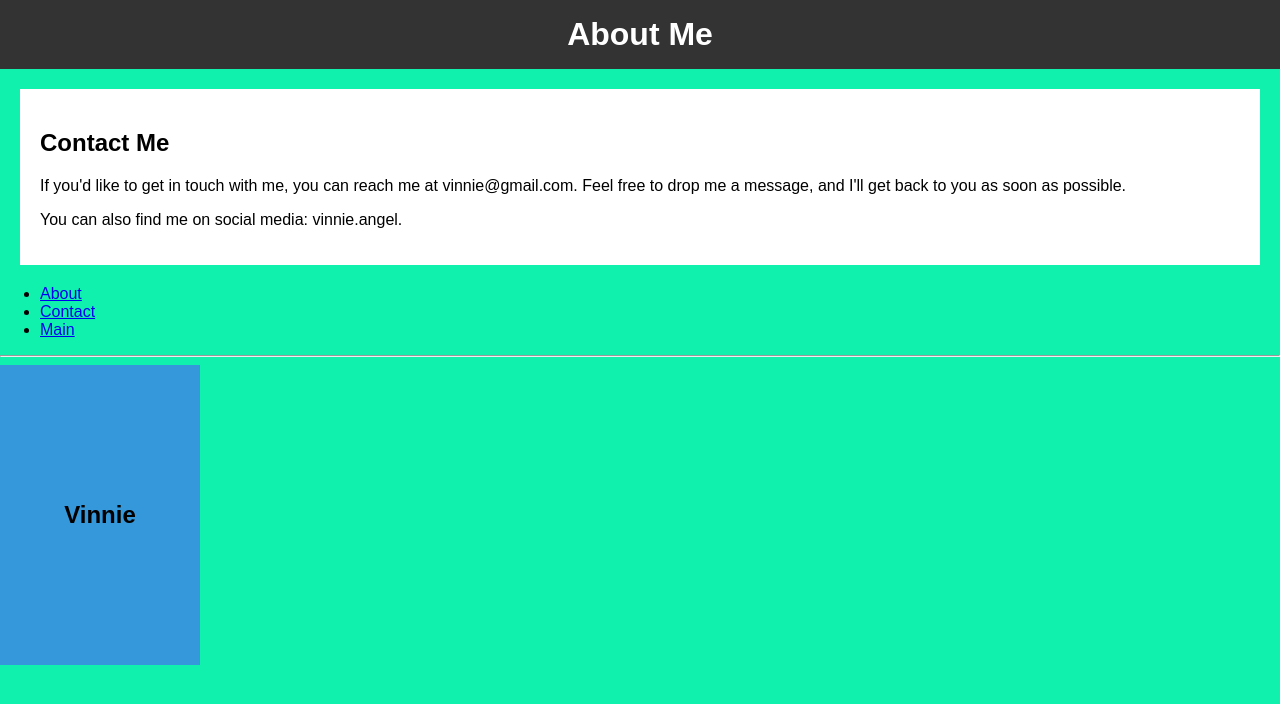
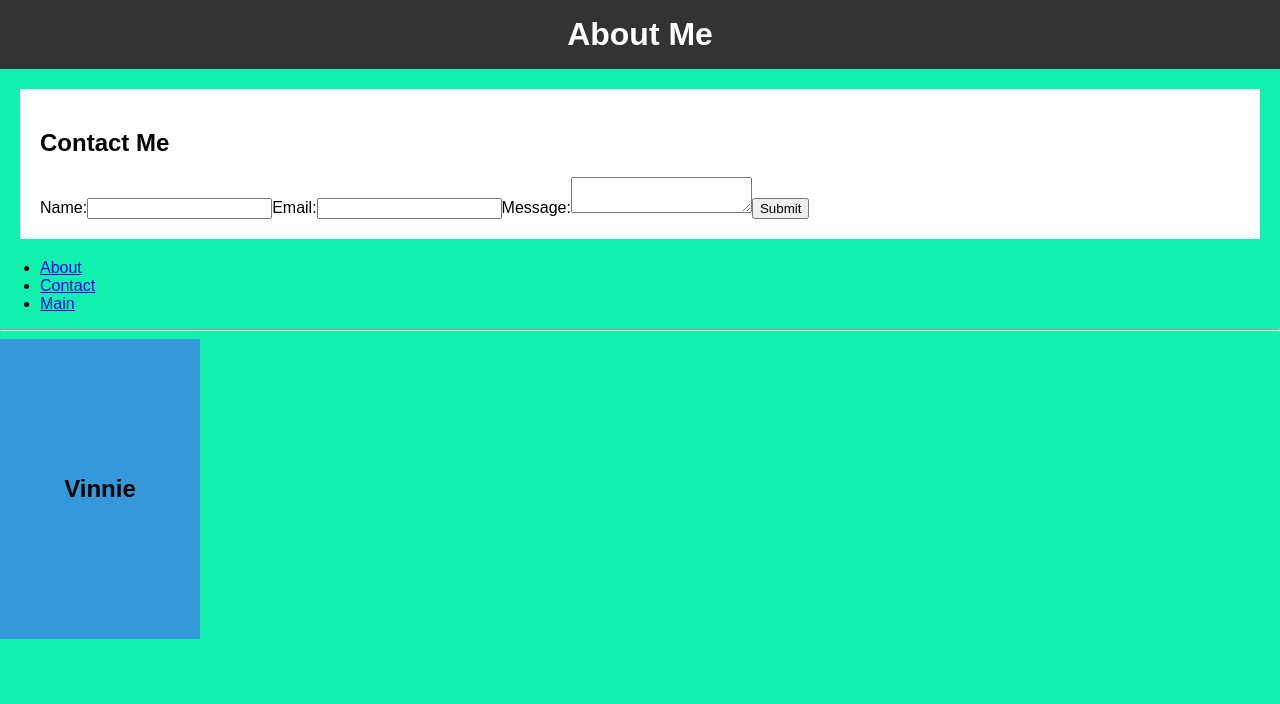
Before and after one commit to chauncey-cmd/personalwebsite, a React (Create React App) app: page /contact in a window 1280 px wide. Shown: the top 704 px of the page. Built offline with nearby package versions, Linux system fonts and the light colour scheme.

Commit message:
added contact form

```diff
--- a/src/App.js
+++ b/src/App.js
@@ -2,6 +2,7 @@ import './App.css';
 import React, { useState } from 'react';
 import { BrowserRouter as Router, Routes, Route, Link } from 'react-router-dom';
 import Main from './Main';
+import Contact from './Contact';
 
 function Header() {
   return (
@@ -25,19 +26,6 @@ function About() {
   );
 }
 
-function Contact() {
-  return (
-    <section id="contact">
-      <h2>Contact Me</h2>
-      <p>
-        If you'd like to get in touch with me, you can reach me at vinnie@gmail.com. Feel free to drop me a message, and I'll get back to you as soon as possible.
-      </p>
-      <p>
-        You can also find me on social media: vinnie.angel.
-      </p>
-    </section>
-  );
-}
 
 function App() {
   const [isFlipped, setFlipped] = useState(false);
--- /dev/null
+++ b/src/Contact.js
@@ -0,0 +1,56 @@
+// Contact.js
+import React, { useState } from 'react';
+
+function Contact() {
+  const [formData, setFormData] = useState({
+    name: '',
+    email: '',
+    message: '',
+  });
+
+  const [submitted, setSubmitted] = useState(false);
+
+  const handleChange = (e) => {
+    const { name, value } = e.target;
+    setFormData({
+      ...formData,
+      [name]: value,
+    });
+  };
+
+  const handleSubmit = (e) => {
+    e.preventDefault();
+    // Add logic here to handle form submission, e.g., send data to the server
+    console.log('Form submitted:', formData);
+
+    // Update state to show the "Thank you" message
+    setSubmitted(true);
+  };
+
+  return (
+    <section id="contact">
+      <h2>Contact Me</h2>
+      {submitted ? (
+        <p>Thank you for the submission!</p>
+      ) : (
+        <form onSubmit={handleSubmit}>
+          <label>
+            Name:
+            <input type="text" name="name" value={formData.name} onChange={handleChange} />
+          </label>
+          <label>
+            Email:
+            <input type="email" name="email" value={formData.email} onChange={handleChange} />
+          </label>
+          <label>
+            Message:
+            <textarea name="message" value={formData.message} onChange={handleChange} />
+          </label>
+          <button type="submit">Submit</button>
+        </form>
+      )}
+    </section>
+  );
+}
+
+export default Contact;
```
Also changed, not shown: src/ThreeScene.js (deleted, +0 -56 lines).
